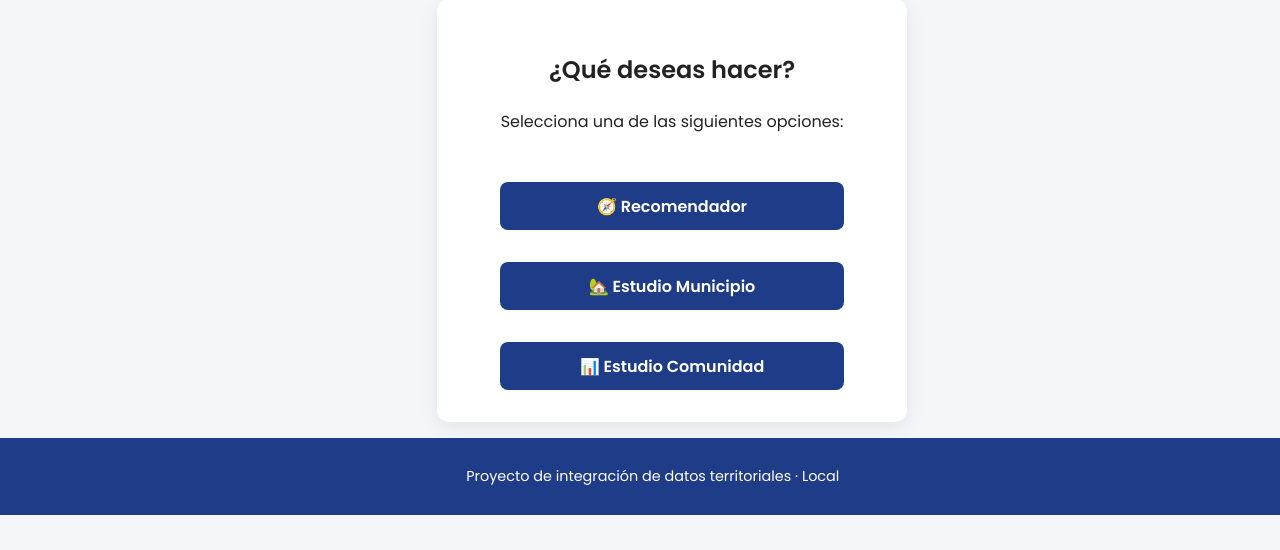
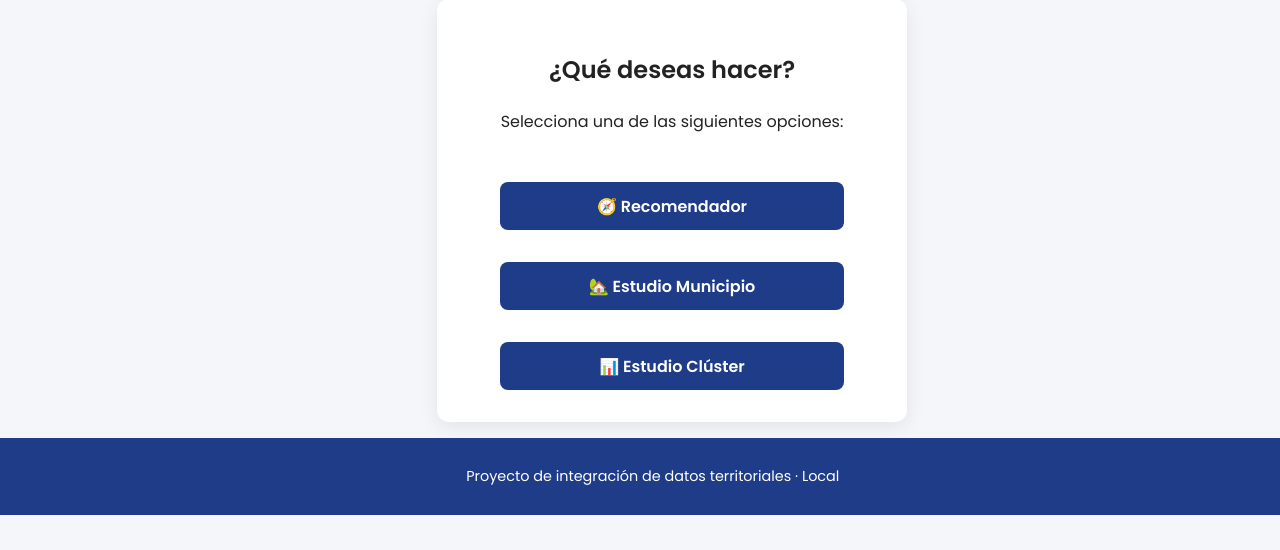
Before and after one commit to aitanax/ENCUESTA_VIVIENDA_DATOS_MASIVOS, a Flask app: page / in a window 1280 px wide. Shown: the part 285-835 px from the top of the page. Run offline with Flask 3, Linux system fonts and the light colour scheme; parts of the project's set-up code (start-up, migrations or seed data) failed here and were passed over.

Commit message:
mod final

```diff
--- a/templates/index.html
+++ b/templates/index.html
@@ -11,7 +11,7 @@
     <div class="botones-opciones">
       <a href="{{ url_for('recomendador') }}" class="btn">🧭 Recomendador</a>
       <a href="{{ url_for('estudio_municipio') }}" class="btn">🏡 Estudio Municipio</a>
-      <a href="{{ url_for('estudio_cluster') }}" class="btn">📊 Estudio Comunidad</a>
+      <a href="{{ url_for('estudio_cluster') }}" class="btn">📊 Estudio Clúster</a>
     </div>
   </div>
 </div>
```
